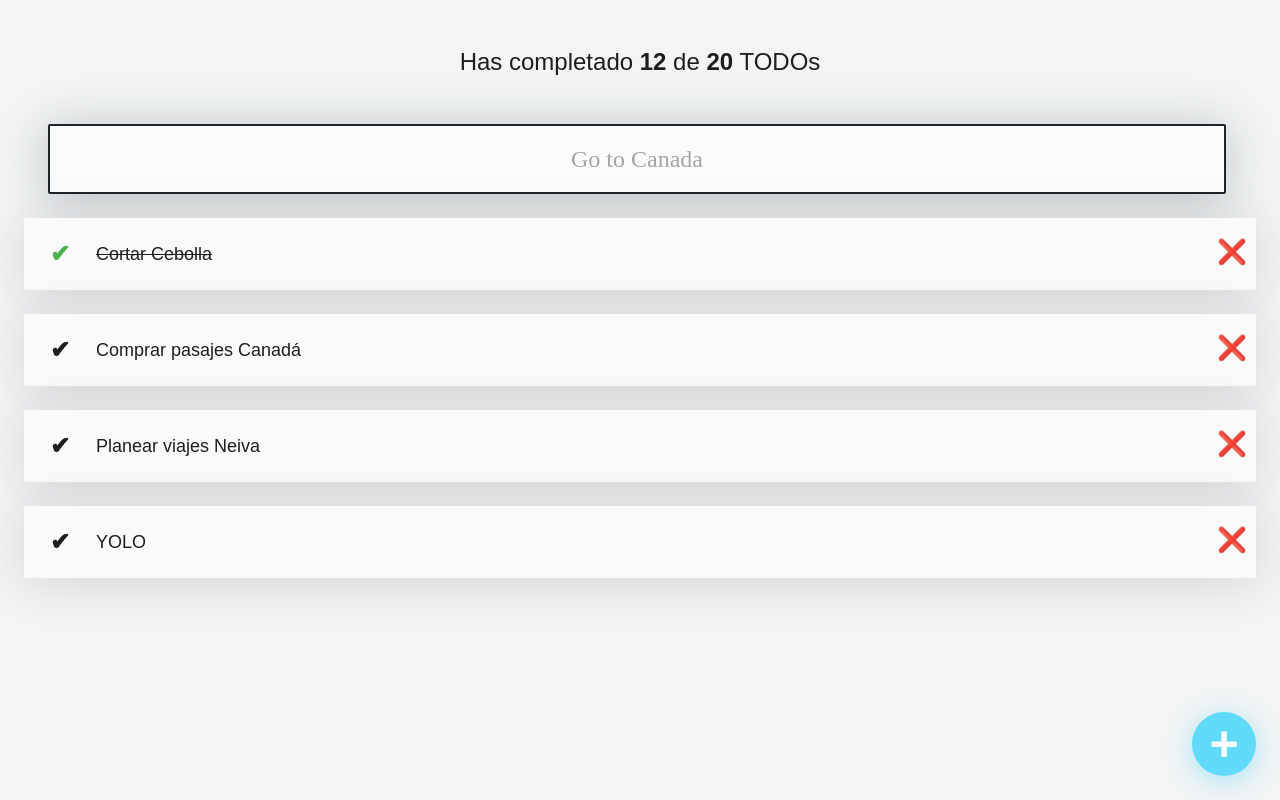
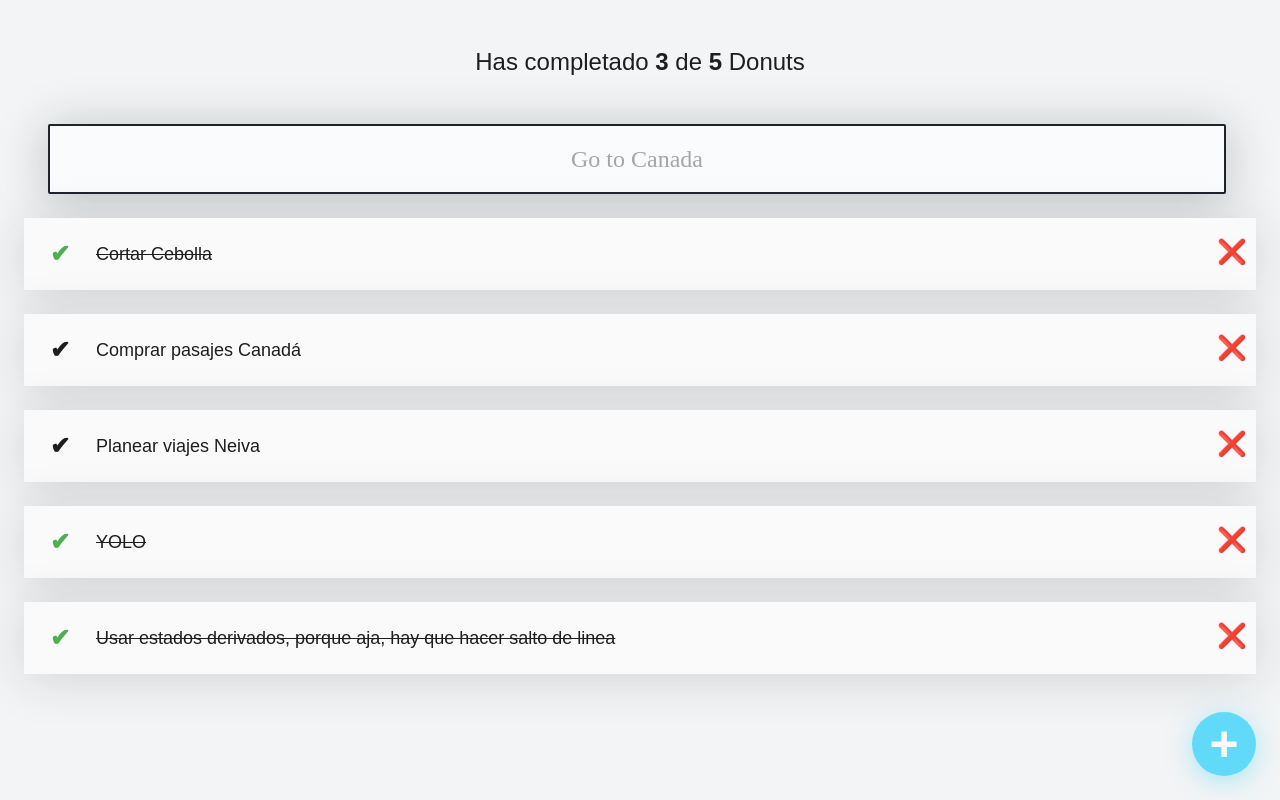
Before and after one commit to Juanstor/Donut-forget, a React (Create React App) app: page / in a window 1280 px wide. Built offline with nearby package versions, Linux system fonts and the light colour scheme.

Commit message:
in prces

```diff
--- a/src/App.js
+++ b/src/App.js
@@ -10,16 +10,39 @@ const defaultDonuts = [
   { text:'Cortar Cebolla', completed: true },
   { text:'Comprar pasajes Canadá', completed: false },
   { text:'Planear viajes Neiva', completed: false },
-  { text:'YOLO', completed: false },
+  { text:'YOLO', completed: true },
+  { text:'Usar estados derivados, porque aja, hay que hacer salto de linea', completed: true },
 ]
 
 
 function App() {
+
+  //Creando Donut array
+  const [donuts, setDonuts] = React.useState(defaultDonuts);
+
+  //Obteniendo string del Search
+  const [searchValue, setSearchValue] = React.useState('');
+
+  //Contando Donuts
+  const completedDonuts = donuts.filter(
+    donut => !!donut.completed
+    ).length;
+  const totalDonuts = donuts.length;
+
+  // console.log('Usuario escribió: ' + searchValue);
+
   return (
     <>
 
-      <DonutCounter completed={12} total={20}/>
-      <DonutSearch />
+      <DonutCounter
+        completed={completedDonuts}
+        total={totalDonuts}
+      />
+
+      <DonutSearch
+        searchValue={searchValue}
+        setSearchValue={setSearchValue}
+      />
 
       <DonutList>
         {defaultDonuts.map(donut => (
--- a/src/DonutCounter.js
+++ b/src/DonutCounter.js
@@ -3,7 +3,7 @@ import './DonutCounter.css'
 function DonutCounter({ total, completed }) {
     return (
       <h1 className="DonutCounter">
-        Has completado <span>{completed}</span> de <span>{total}</span> TODOs
+        Has completado <span>{completed}</span> de <span>{total}</span> Donuts
       </h1>
     );
   }
--- a/src/DonutSearch.js
+++ b/src/DonutSearch.js
@@ -1,10 +1,10 @@
 import React from 'react';
 import './DonutSearch.css';
 
-function DonutSearch() {
-    const [searchValue, setSearchValue] = React.useState('');
-
-    console.log('Usuario escribió: ' + searchValue);
+function DonutSearch({
+    searchValue,
+    setSearchValue
+}) {
 
     return (
         <input
```
